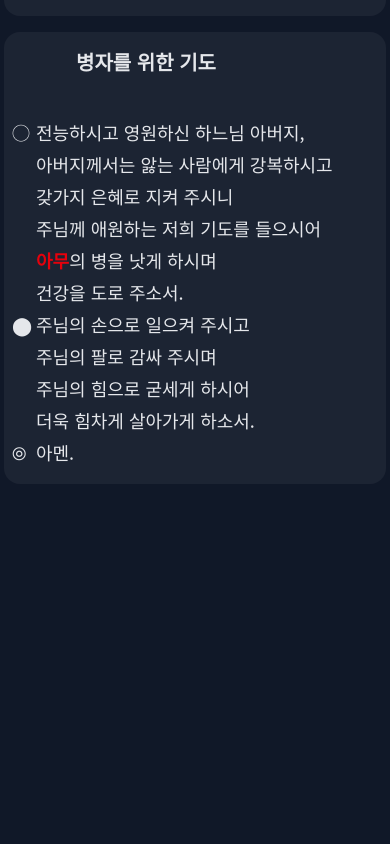
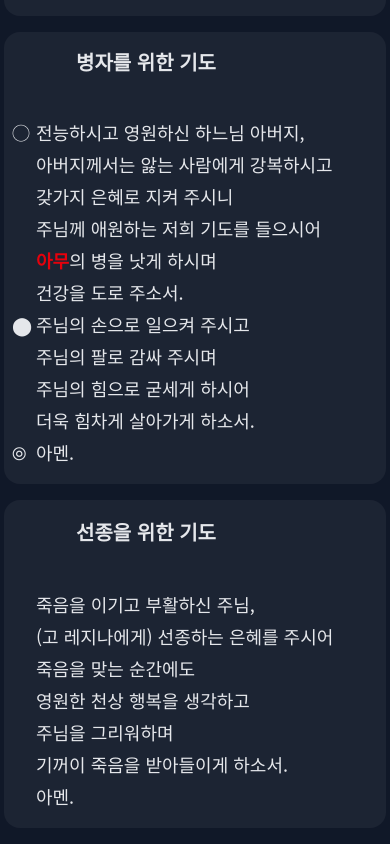
Before and after one commit to llon24/vesper_, a React (Vite) app: page / in a window 390 px wide. Shown: the part 8332-9176 px from the top of the page. Before the commit the page ends 8832 px from the top, so only its background shows below. Built offline with nearby package versions, Linux system fonts and the light colour scheme.

Commit message:
선종기도 추가

```diff
--- a/src/components/DataEnd.jsx
+++ b/src/components/DataEnd.jsx
@@ -408,6 +408,20 @@ function DataEnd() {
         <p className="float-left -ml-6 md:-ml-8">&#10686;</p>
         <p>아멘.</p>
       </div>
+      <div className="relative w-full py-4 md:py-10 pl-8 pr-4 text-gray-200 md:px-20 rounded-2xl bg-white/5">
+        <p className="pb-10 pl-10 font-bold text-xl/8 md:text-3xl/15">
+          선종을 위한 기도
+        </p>
+        <p>
+          죽음을 이기고 부활하신 주님,<br />
+          (고 레지나에게) 선종하는 은혜를 주시어<br />
+          죽음을 맞는 순간에도<br />
+          영원한 천상 행복을 생각하고<br />
+          주님을 그리워하며<br />
+          기꺼이 죽음을 받아들이게 하소서.<br />
+          아멘.
+        </p>
+      </div>
     </div>
   );
 }
```
Also changed, not shown: 1 other file (tests, documents, lock files or other folders).
